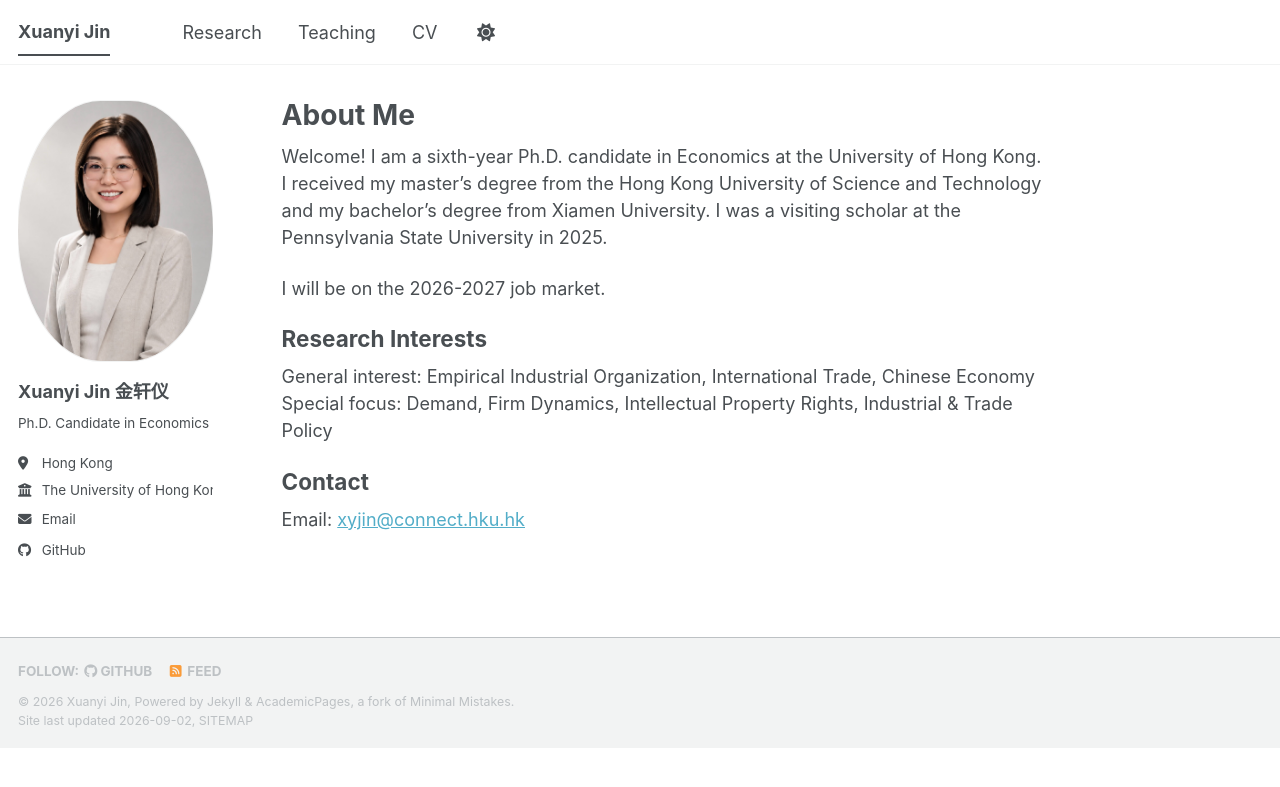
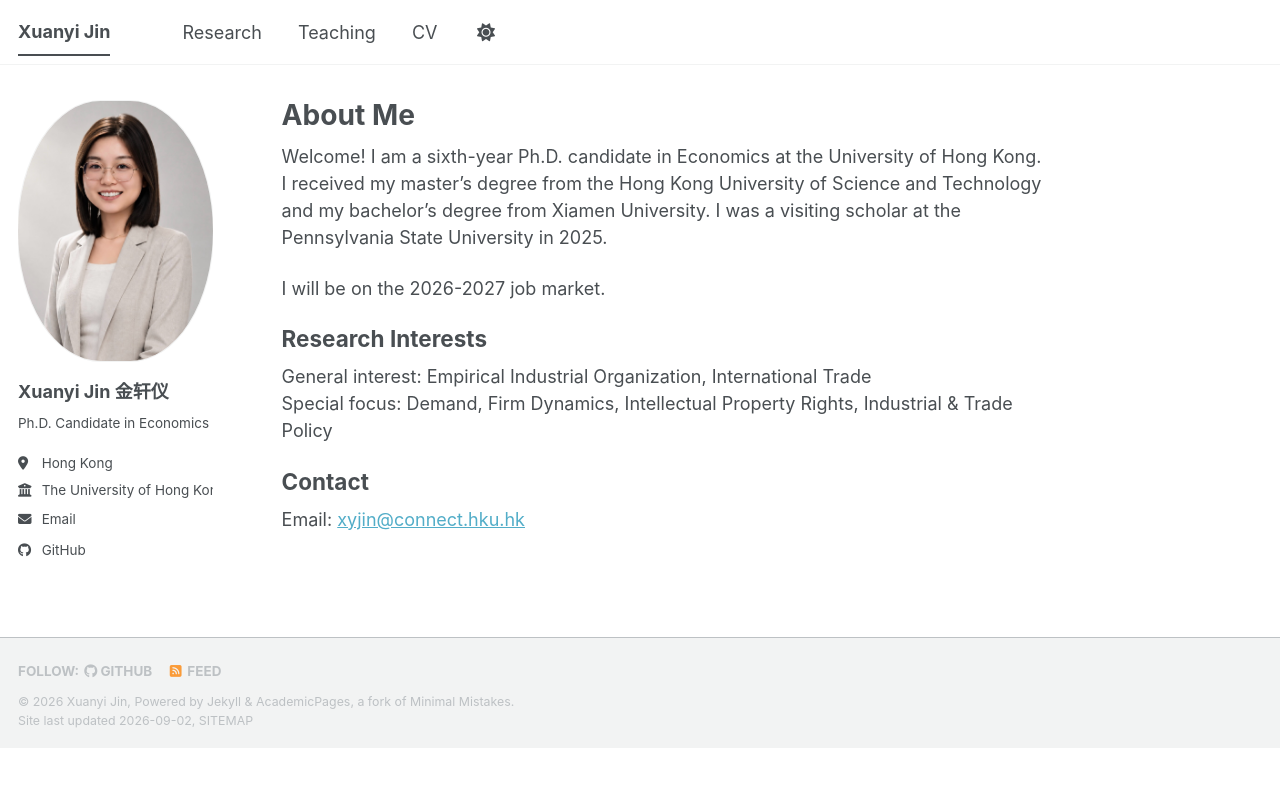
Before and after one commit to xuanyi-jin/xuanyi-jin.github.io, a Jekyll site: the page built from _pages/about.md, in a window 1280 px wide. Shown: the top 787 px of the page. Built offline with Jekyll 4.4.1, drawn with Linux system fonts in a browser that asks for light colours; a style sheet for code colours, icons or effects is not loaded.

Commit message:
Embed CV PDF with download button, trim general interests
Co-Authored-By: Claude Fable 5 <noreply@anthropic.com>

```diff
--- a/_pages/about.md
+++ b/_pages/about.md
@@ -13,7 +13,7 @@ I will be on the 2026-2027 job market.
 
 Research Interests
 ======
-General interest: Empirical Industrial Organization, International Trade, Chinese Economy
+General interest: Empirical Industrial Organization, International Trade
 Special focus: Demand, Firm Dynamics, Intellectual Property Rights, Industrial & Trade Policy
 
 Contact
```
Also changed, not shown: _pages/cv.md (+6 -4 lines), 1 other file.
